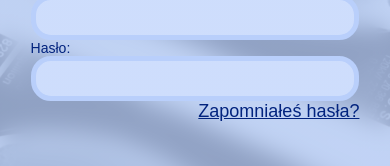
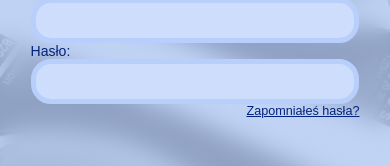
Before and after one commit to SGGW-Projekt-Zespolowy/SocialNetworkService-FE, an Angular app: page /login in a window 390 px wide. Shown: the part 343-509 px from the top of the page. Built offline with nearby package versions, Linux system fonts and the light colour scheme; a web font is replaced by a local one.

Commit message:
responsiveness fixes

```diff
--- a/src/app/auth/login/login.component.scss
+++ b/src/app/auth/login/login.component.scss
@@ -4,7 +4,8 @@
 
 .forget-pass {
   align-self: flex-end;
-  font-size: 18px;
+  //font-size: 18px;
+  font-size: 0.9em;
   text-decoration: underline;
 }
 
--- a/src/styles/auth.scss
+++ b/src/styles/auth.scss
@@ -112,4 +112,8 @@ input.ng-invalid.ng-touched {
   .auth-form {
     font-size: 3.6vw;
   }
+
+  .validation-errors {
+    font-size: 0.8em;
+  }
 }
```
